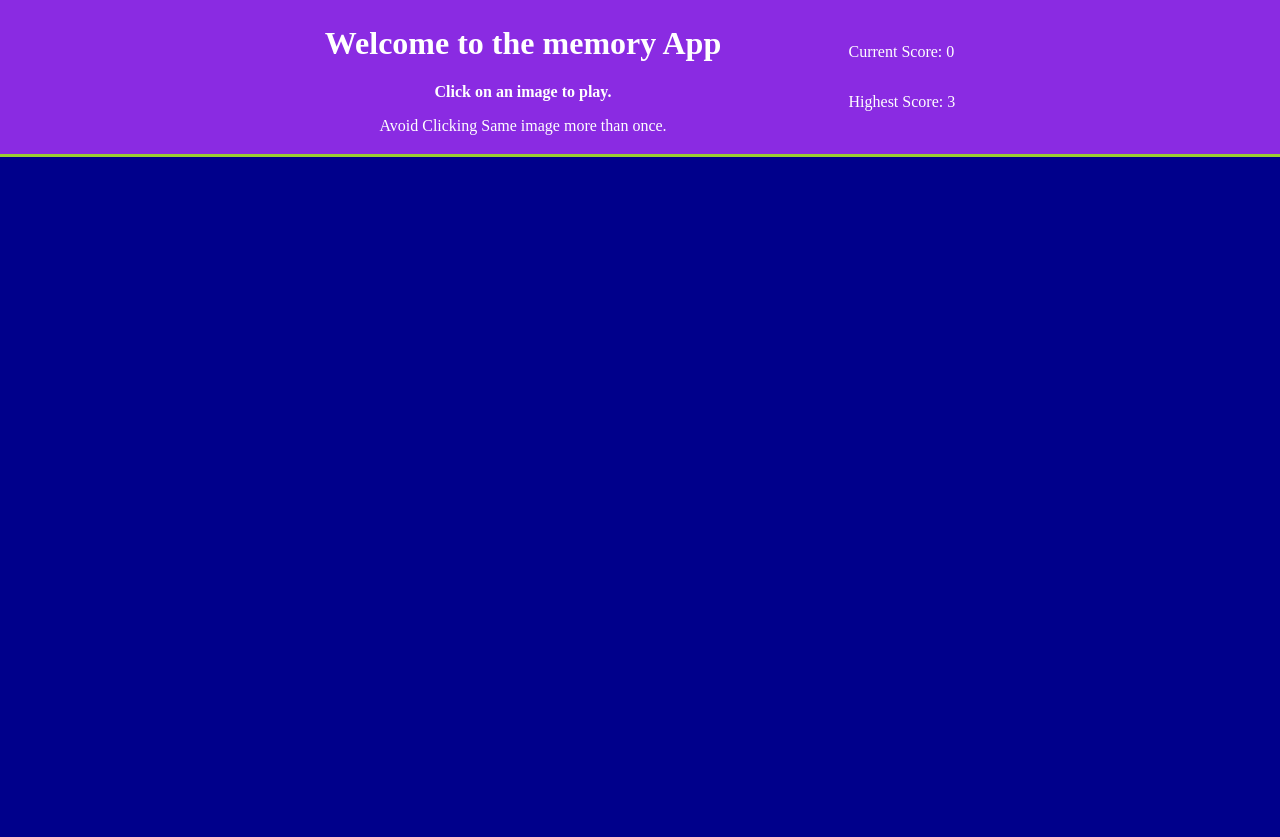
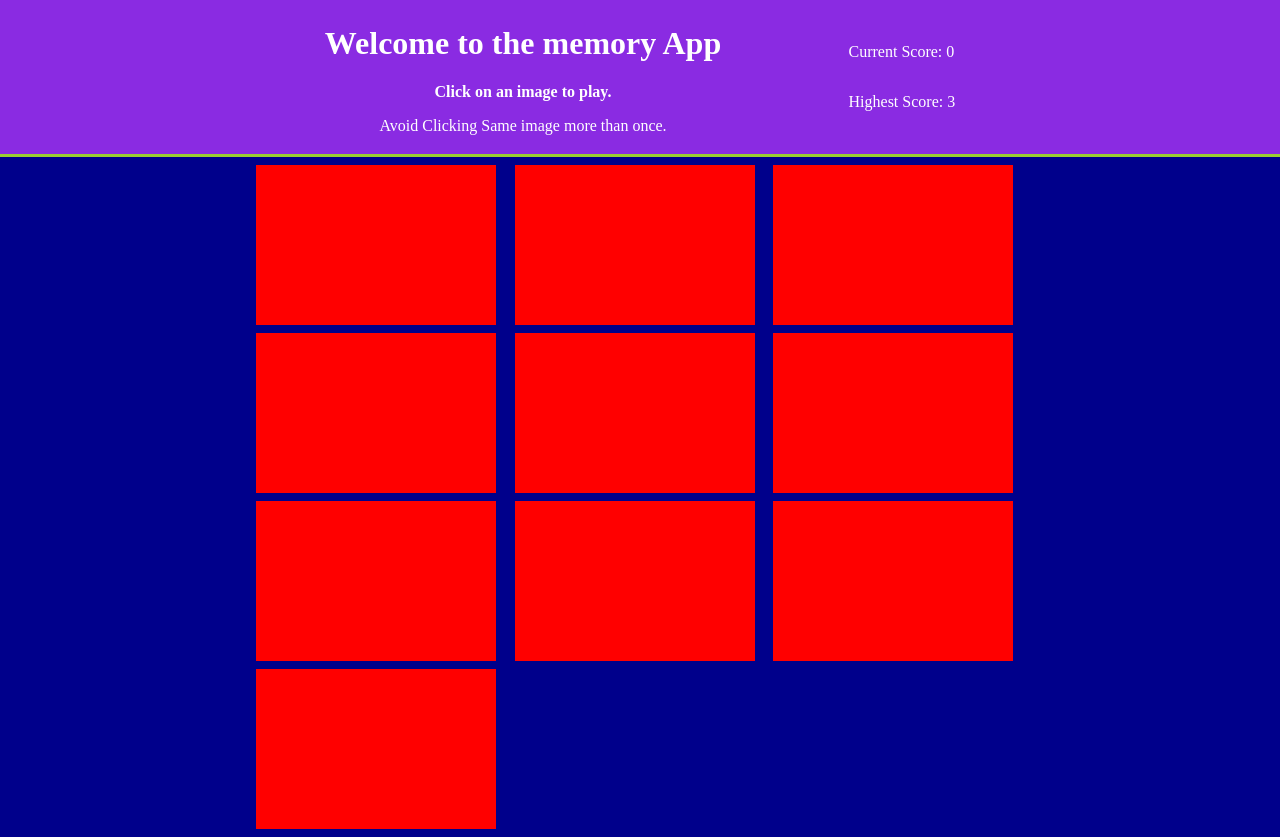
Before and after one commit to Devkass7/React-memory, a React (Vite) app in the folder memoryapp/: page / in a window 1280 px wide. Before the commit the page ends 800 px from the top, so only its background shows below. Built offline with nearby package versions, Linux system fonts and the light colour scheme; no server answers.

Commit message:
refactor(cards): add props arg and adjust grid styling

```diff
--- a/memoryapp/src/components/Cards.jsx
+++ b/memoryapp/src/components/Cards.jsx
@@ -1,4 +1,4 @@
-export default function Cards(){
+export default function Cards(props){
 
 
     return(
@@ -12,7 +12,8 @@ export default function Cards(){
          <div></div>
          <div></div>
          <div></div>
+         <div></div>
         </main>
+
     )
-
 }
--- a/memoryapp/src/components/styles/App.css
+++ b/memoryapp/src/components/styles/App.css
@@ -10,8 +10,13 @@ main{
     display: grid;
     grid-template-columns: repeat(3, 1fr);
     gap: 0.5rem;
+    max-width: 60%;
+    margin: 0.5rem auto;
 
     div{
+        width: 15rem;
+        height: 10rem;
         background-color: red;
+
     }
 }
```
Lines whose indentation alone changed are shown as unchanged.
